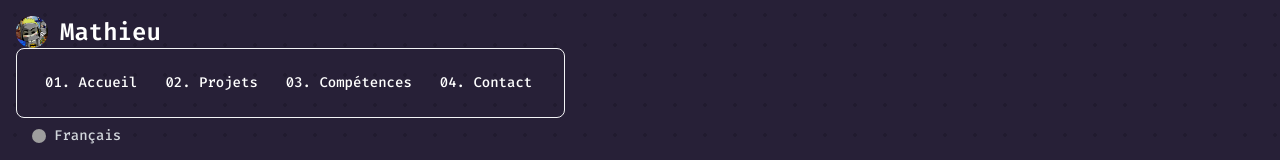
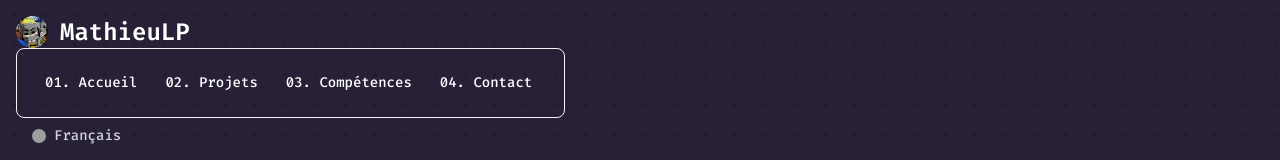
Before and after one commit to MathieuLePuil/mathieulp.fr, a Vue app: page / in a window 1280 px wide. Shown: the top 160 px of the page. Built offline with nearby package versions, Linux system fonts and the light colour scheme; grey boxes are pictures that could not be loaded.

Commit message:
feat: modify navigation with new link and style

```diff
--- a/src/App.vue
+++ b/src/App.vue
@@ -9,7 +9,7 @@
           <div class="max-w-screen-xl flex flex-wrap items-center justify-between mx-auto p-4 z-30">
               <router-link to="/" class="flex items-center z-30">
                   <img src="./assets/img/LOGO.webp" class="h-8 mr-3" alt="Logo" />
-                  <span class="self-center text-2xl font-semibold whitespace-nowrap">Mathieu</span>
+                  <span class="self-center text-2xl font-semibold whitespace-nowrap">MathieuLP</span>
               </router-link>
               <div class="flex items-center lg:order-2 z-30">
                   <div class="relative">
@@ -17,7 +17,6 @@
                           <img :src="getLocaleFlagSrc()" aria-hidden="true" class="h-3.5 w-3.5 rounded-full mr-2" alt="Flag">
                           {{ getLocaleLabel() }}
                       </button>
-                      <!-- Dropdown -->
                       <div v-if="isDropdownOpen" class="z-50 mt-2 text-base list-none divide-gray-100 rounded-lg shadow bg-[#F6F6F6] absolute left-0 w-full">
                           <ul class="py-2 font-medium flex flex-col justify-around" role="none">
                               <li>
```
